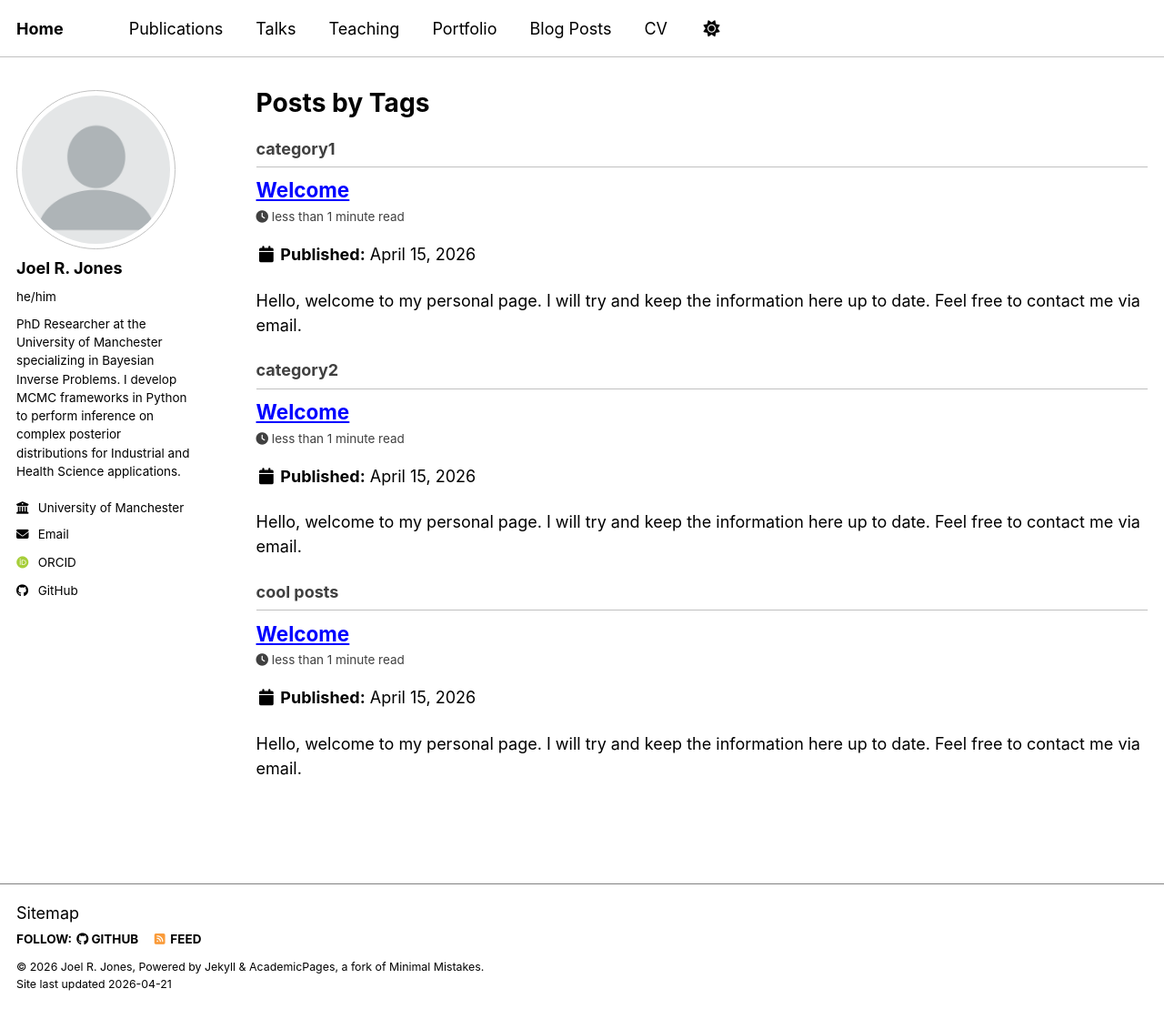
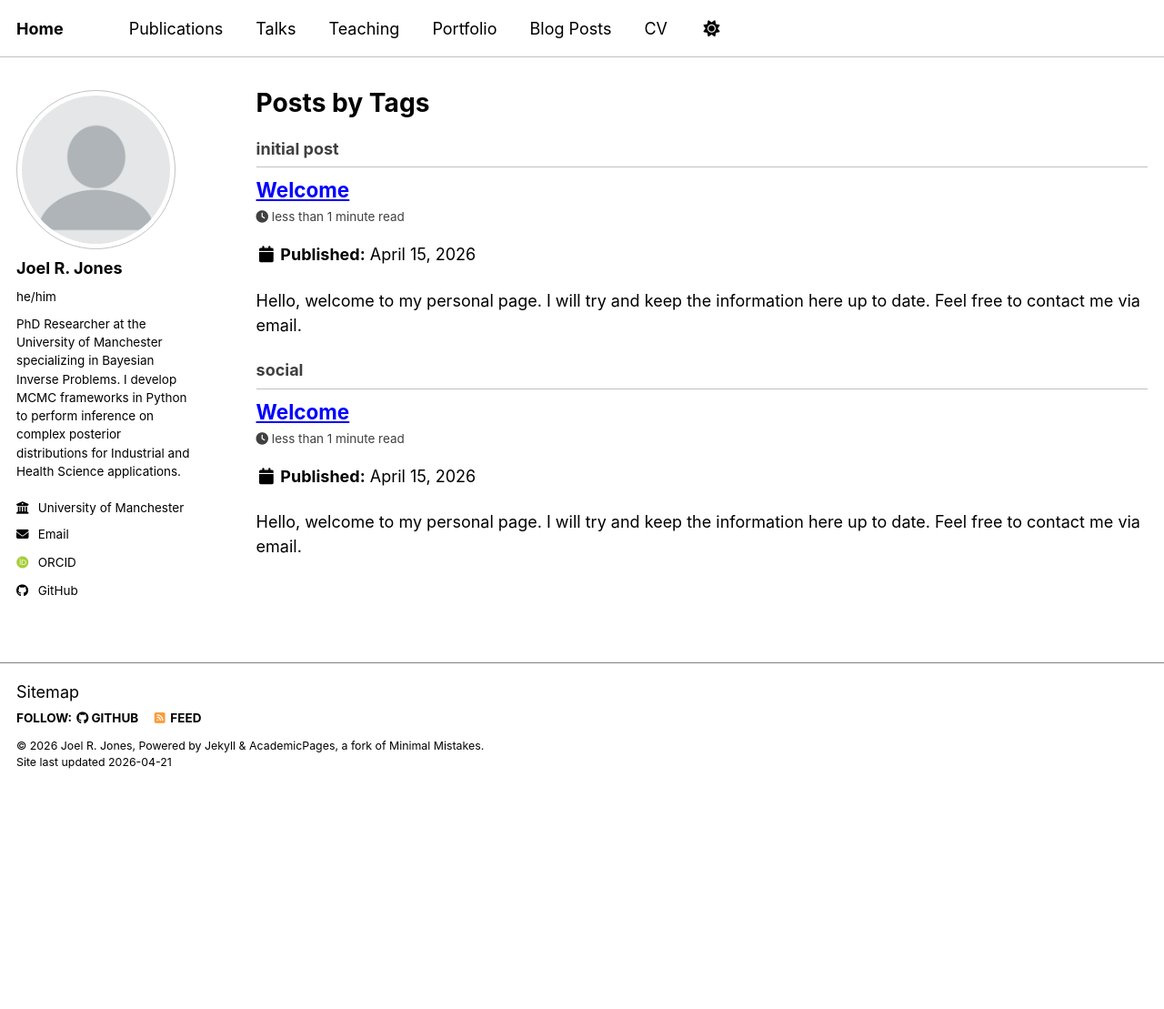
Before and after one commit to jr0rj/jr0rj.github.io, a Jekyll site: the page built from _pages/tag-archive.html, in a window 1280 px wide and 1109 px high. Shown: the whole window at 91% size. Built offline with Jekyll 4.4.1, drawn with Linux system fonts in a browser that asks for light colours; some web fonts are replaced; a script bundle is joined from its source files by our own code; library files that are not in the unit come from our copies.

```diff
--- a/_posts/2012-08-14-blog-post-1.md
+++ b/_posts/2012-08-14-blog-post-1.md
@@ -3,9 +3,8 @@ title: 'Welcome'
 date: 2026-04-15
 permalink: /posts/2012/08/blog-post-1/
 tags:
-  - cool posts
-  - category1
-  - category2
+  - initial post
+  - social
 ---
 
 Hello, welcome to my personal page. I will try and keep the information here up to date. Feel free to contact me via email.
```
Also changed, not shown: _talks/2026-03-19-talk-1.md (+10 -3 lines), images/Acc_rate_second_chain.png (added), images/ESS_second_chain.png (added).
